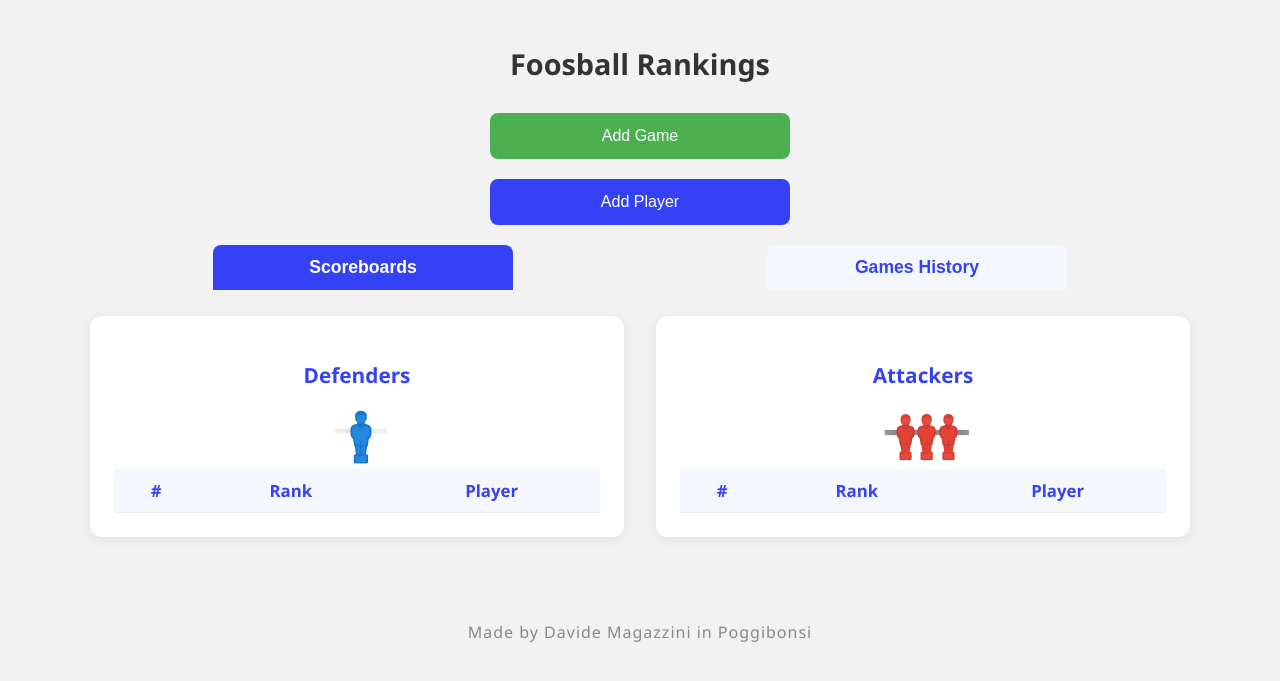
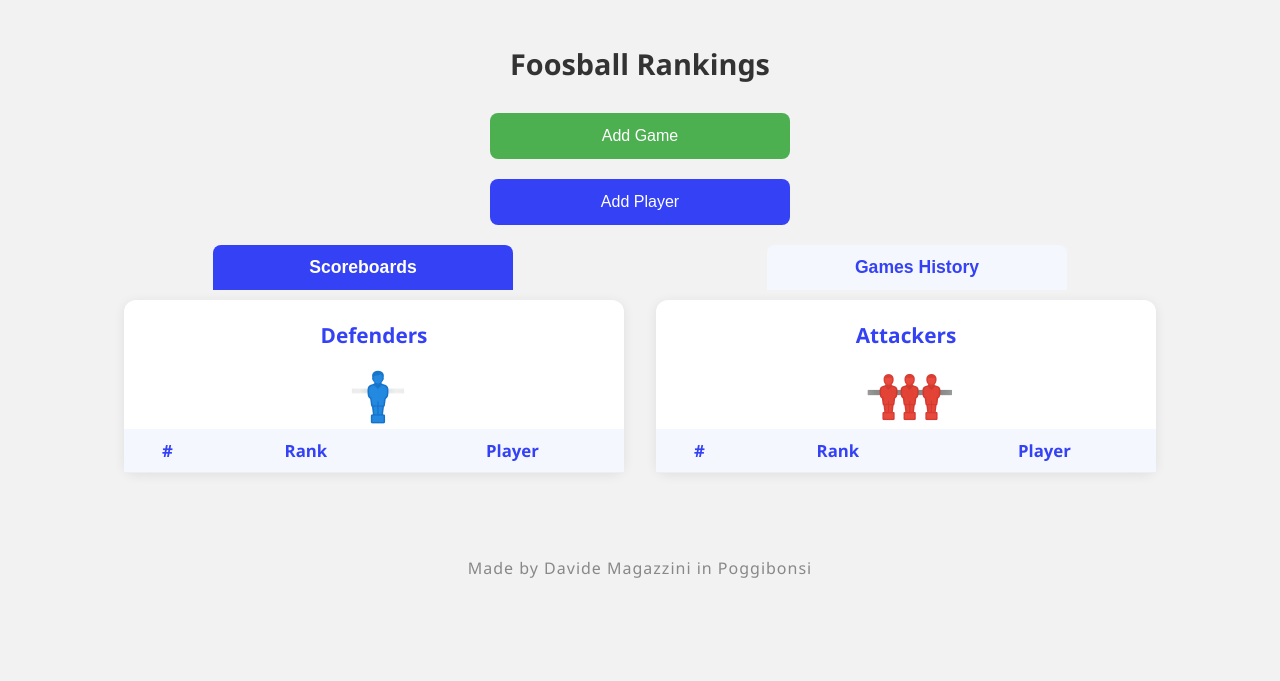
Before and after one commit to DavideMagazzini/Foosball-Ranking-System, a Flask app: page / in a window 1280 px wide. Shown: the top 681 px of the page. Run offline with Flask 3, Linux system fonts and the light colour scheme; data that the repository does not hold is empty.

Commit message:
Minor changes to boards width and button appearance

```diff
--- a/templates/index.html
+++ b/templates/index.html
@@ -180,7 +180,7 @@
       background: #fff;
       border-radius: 12px;
       box-shadow: 0 2px 12px rgba(0,0,0,0.08);
-      padding: 24px;
+      padding: 0px;
       margin-bottom: 24px;
       width: 100%;
       max-width: 500px;
@@ -308,7 +308,7 @@
     .tab-buttons {
       display: flex;
       justify-content: center;
-      margin-bottom: 16px;
+      margin-bottom: 0;
       gap: 8px;
     }
     .tab-btn {
@@ -334,7 +334,7 @@
       background: #fff;
       border-radius: 12px;
       box-shadow: 0 2px 12px rgba(0,0,0,0.08);
-      padding: 24px;
+      padding: 0px;
       margin-bottom: 24px;
       width: 100%;
       max-width: 1100px;
```
